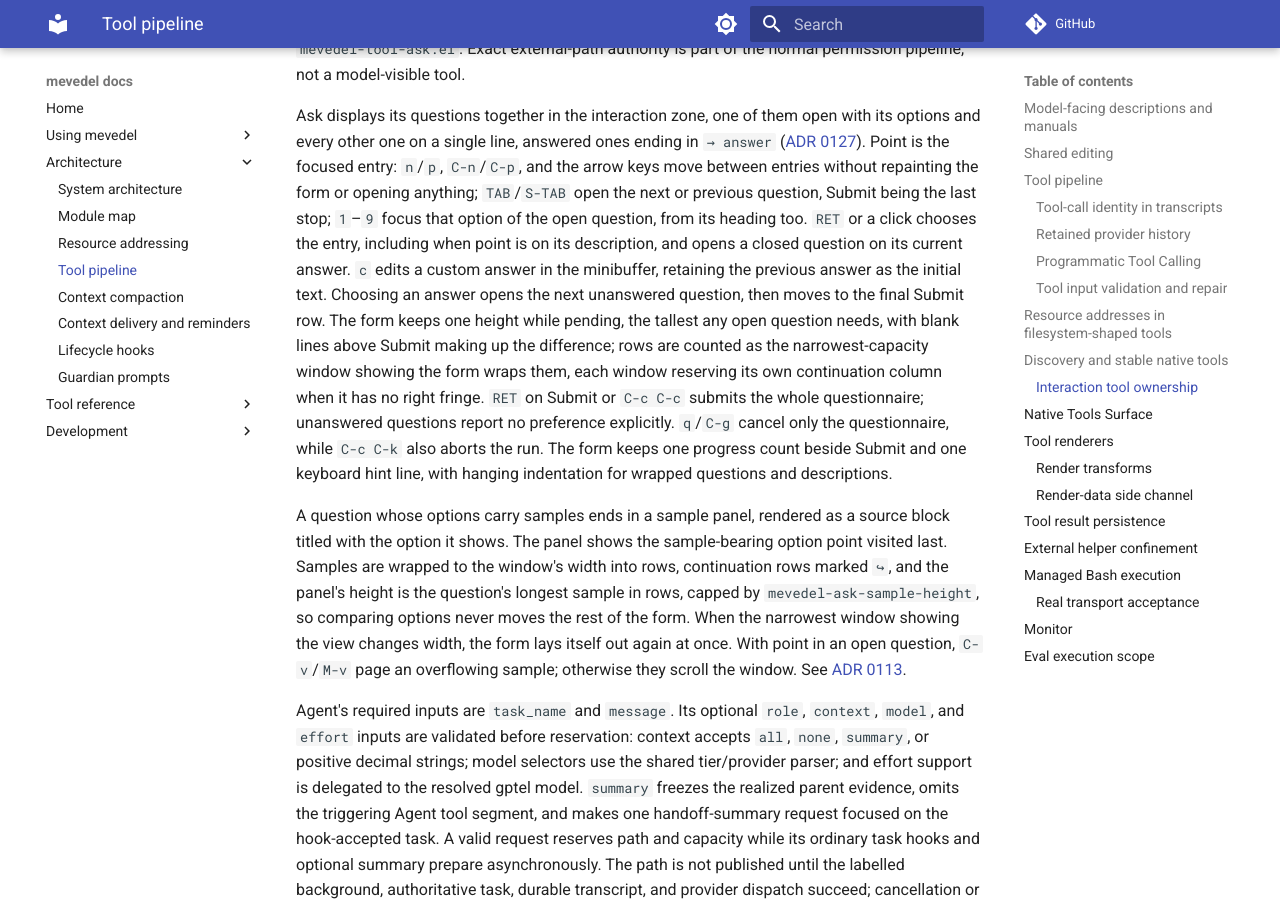
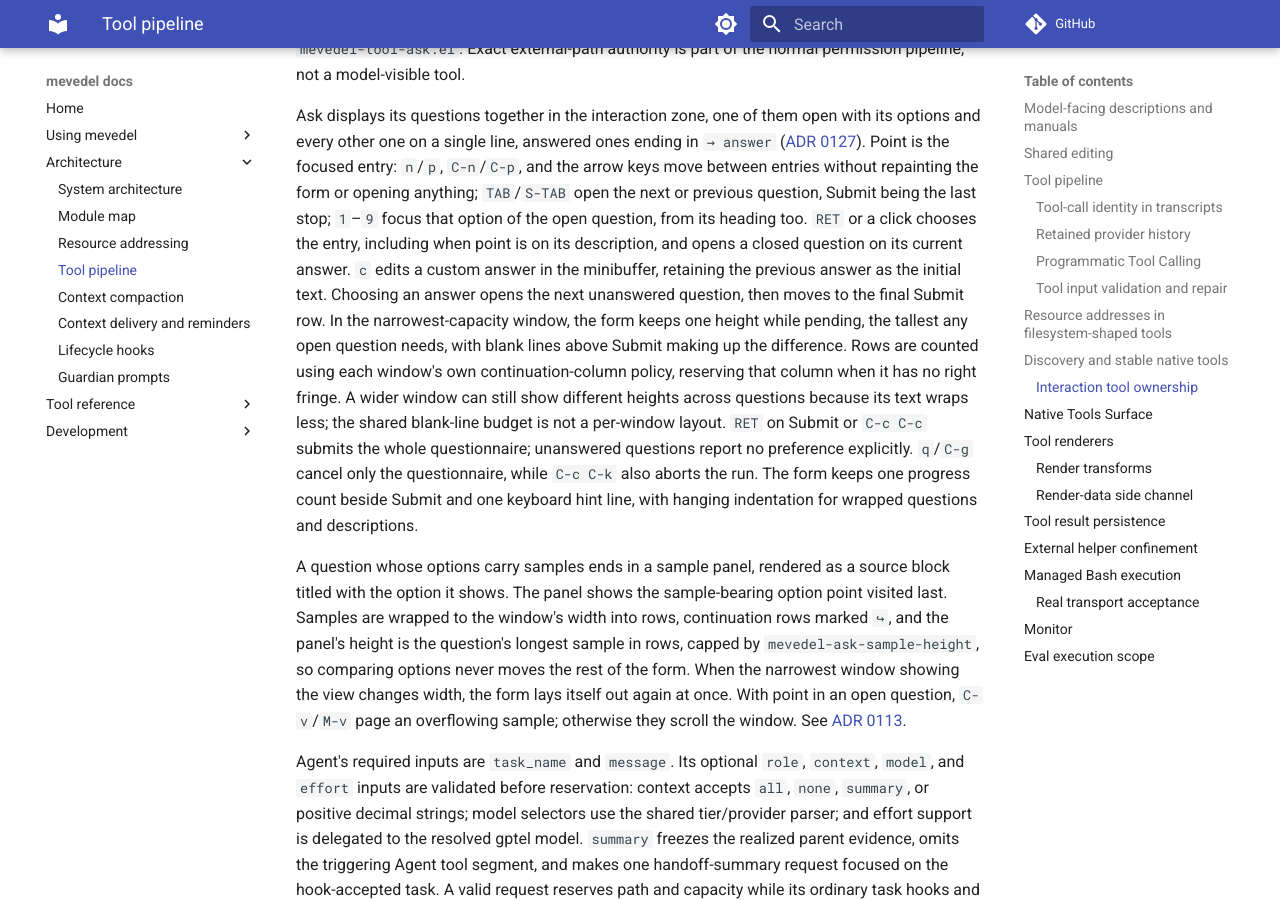
Before and after one commit to FrauH0lle/mevedel, an MkDocs documentation site: the page built from docs/tools.md, in a window 1280 px wide and 900 px high, scrolled down 16722 px. Built offline with MkDocs 1.6.1 and Material for MkDocs 9.7.7, drawn with Linux system fonts in a browser that asks for light colours; comment, search, counter and statistics services are not loaded.

Commit message:
docs(ask): Limit the width stability promise to the narrowest window
The shared padding budget comes from the limiting window, so wider windows showing the same form can still vary in height across question layouts.

* mevedel-tool-ask-ui.el, docs: Qualify the stability guarantee.

```diff
--- a/docs/tools.md
+++ b/docs/tools.md
@@ -757,10 +757,12 @@ open question, from its heading too.
 and opens a closed question on its current answer. `c` edits a custom answer
 in the minibuffer, retaining the previous answer as the initial text. Choosing
 an answer opens the next unanswered question, then moves to the final Submit
-row. The form keeps one height while pending, the tallest any open question
-needs, with blank lines above Submit making up the difference; rows are counted
-as the narrowest-capacity window showing the form wraps them, each window
-reserving its own continuation column when it has no right fringe. `RET` on Submit
+row. In the narrowest-capacity window, the form keeps one height while pending,
+the tallest any open question needs, with blank lines above Submit making up
+the difference. Rows are counted using each window's own continuation-column
+policy, reserving that column when it has no right fringe. A wider window can
+still show different heights across questions because its text wraps less;
+the shared blank-line budget is not a per-window layout. `RET` on Submit
 or `C-c C-c` submits the whole questionnaire; unanswered questions report no
 preference explicitly. `q`/`C-g` cancel only the questionnaire, while `C-c C-k`
 also aborts
```
Also changed, not shown: 1 other file.
